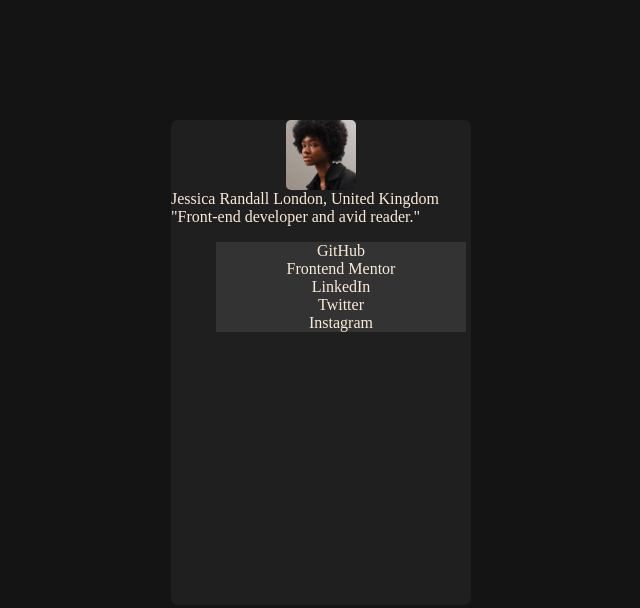
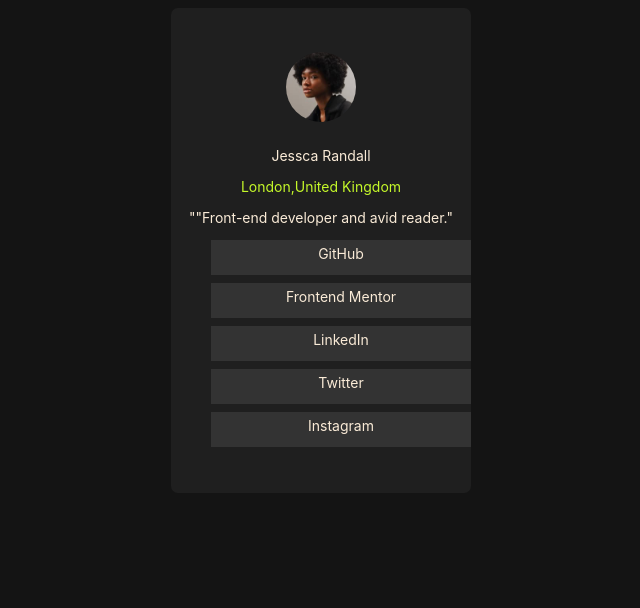
Before and after one commit to umesh625/social-link-profile, a plain HTML site: page social-links-profile-main/index.html in a window 1280 px wide. Shown: the whole page, without its empty margins (319-959 px from the left). Drawn offline with Linux system fonts and the light colour scheme.

Commit message:
the frame is adjusted

```diff
--- a/social-links-profile-main/index.html
+++ b/social-links-profile-main/index.html
@@ -17,17 +17,26 @@
 </head>
 <body>
   <section class=" container">
-    <img src="./assets/images/avatar-jessica.jpeg" alt="jessica-girl" height="70px" width="70px">
-    Jessica Randall
-    London, United Kingdom
-    "Front-end developer and avid reader."
+    <figure class="avatar-wrapper">
+      <img src="./assets/images/avatar-jessica.jpeg" alt="jessica-girl">
+    </figure>
+    <div class="profile-name">
+      Jessca Randall
+    </div>
+    <p class="address">
+      London,United Kingdom
+    </p>
+    <p class="bio">
+      ""Front-end developer and avid reader."
+
+    </p>
   <div class="social-media"></div>
-    <ul style="list-style: none;">
-      <li>GitHub</li>
-      <li> Frontend Mentor</li>
-      <li>LinkedIn</li>
-      <li>Twitter</li>
-      <li>Instagram</li>
+    <ul>
+      <li class="social-media-list">GitHub</li>
+      <li class="social-media-list"> Frontend Mentor</li>
+      <li class="social-media-list">LinkedIn</li>
+      <li class="social-media-list">Twitter</li>
+      <li class="social-media-list">Instagram</li>
     </ul>
 
 
--- a/social-links-profile-main/style.css
+++ b/social-links-profile-main/style.css
@@ -1,28 +1,75 @@
+html
+{
+    box-sizing: border-box;
+    margin: 0;
+    border: 0;
+    padding: 0;
+
+}
+
+@import url('https://fonts.googleapis.com/css2?family=Inter:wght@100..900&display=swap');
+
 body{
     background-color: hsl(0, 0%, 8%);
     color: antiquewhite;
-    box-sizing: border-box;
+    font-size: 14px;
+    font-family: "Inter", sans-serif;
+    display: flex;
+    align-items: center;
+    justify-content: center;
 }
 .container{
     border: 1px whitesmoke;
     background-color: hsl(0, 0%, 12%);
     height: 485px;
-    margin:120px auto;
     width: 300px;
     border-radius: 7px;
+    text-align: center;
+.avatar-wrapper{
+   height: 70px;
+   width: 70px;
+    margin-right: auto;
+    margin-left: auto;
+    margin-bottom: 55px;
 }
 img{
-    display: block;
-    border-radius: 5px;
-    margin-right: auto;
-    margin-left: auto;
-    margin-top:40px ;
+    height: 100%;
+    width: 100%;
+    margin-top:30px ;
+    border-radius: 50%;
 
 }
+.social-media
+{
+    /* margin:auto; */
+}
+.social-media-list
+{
+    padding: 5px;
+    margin-right: 55px;
+    /* justify-content: flex; */
+}
 li{
-        margin-left: auto;
-        margin-right:auto ;
+    margin-left: auto;
+    margin-right:auto ;
     background-color: hsl(0, 0%, 20%);
     width:250px ;
     text-align: center;
+    padding: 5px;
+    margin-top: 8px;
+    height: 25px;
+    justify-content: center;
 }
+
+.bio
+{
+
+}
+.address
+{
+    color: hsl(75, 94%, 57%);
+}
+ul
+{
+    list-style: none;
+}
```
